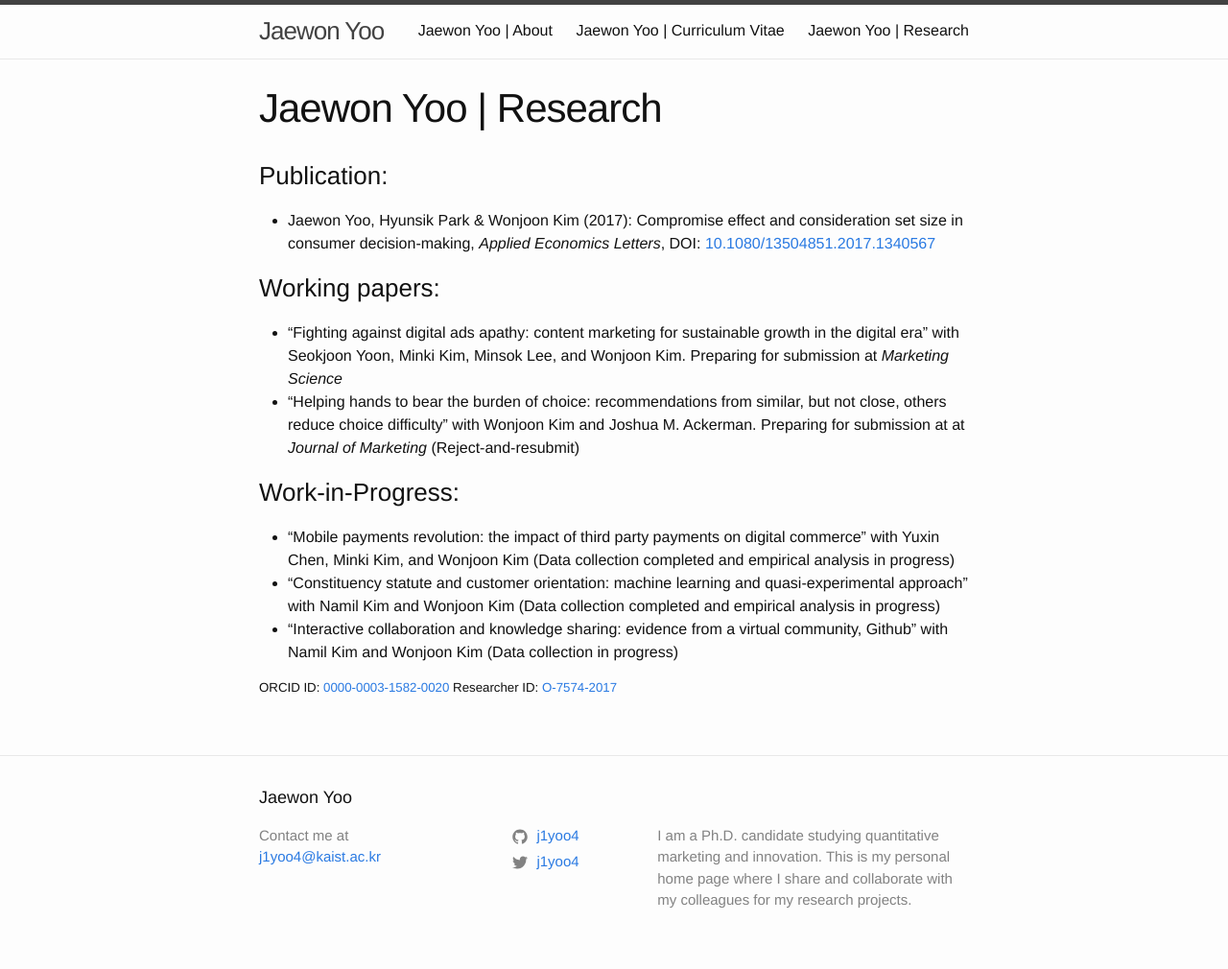
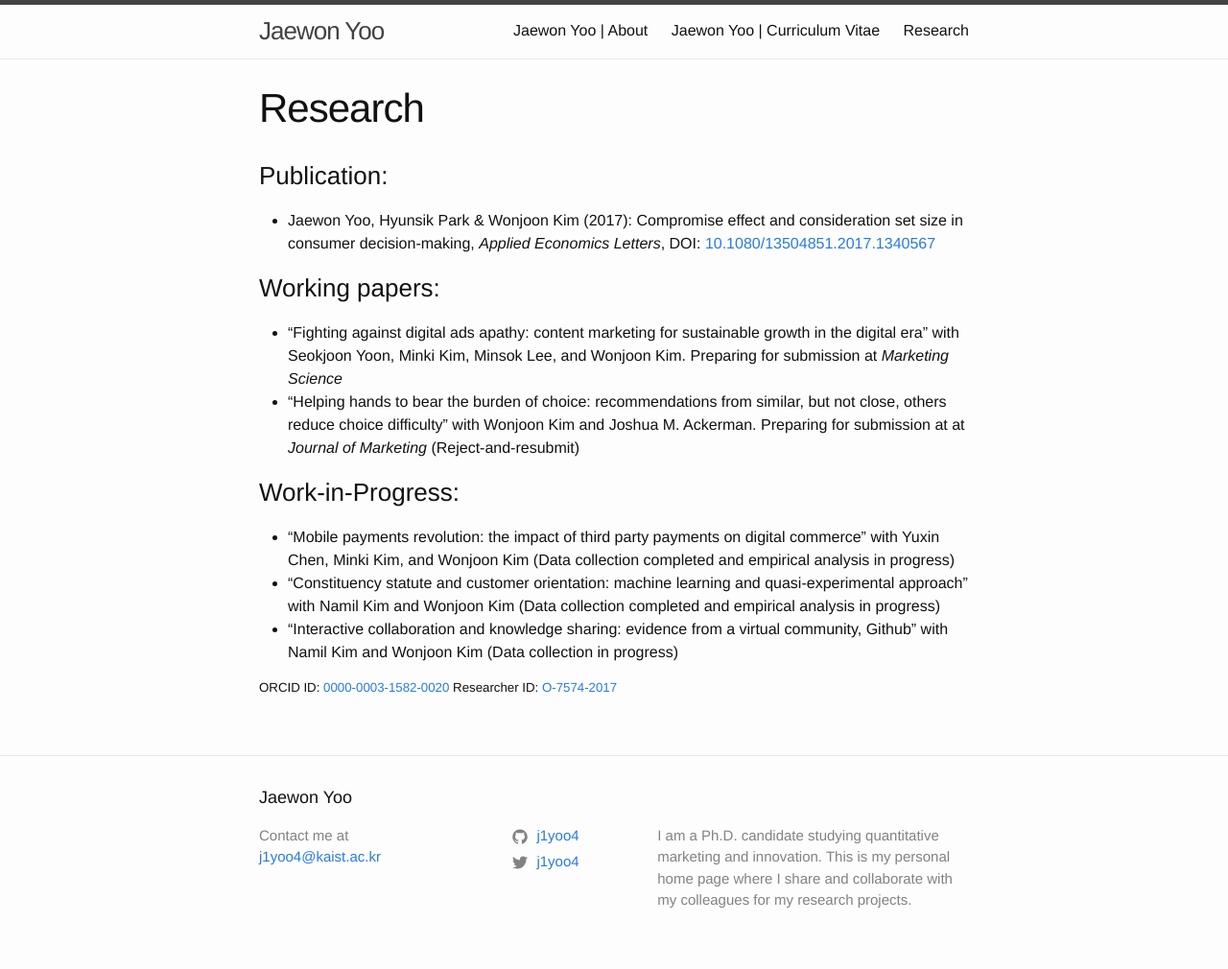
Before and after one commit to j1yoo/j1yoo.github.io, a Jekyll site: the page built from research.markdown, in a window 1280 px wide. Shown: the whole page at 96% size. Built offline with Jekyll 4.4.1, drawn with Linux system fonts in a browser that asks for light colours.

Commit message:
Update research.markdown

```diff
--- a/research.markdown
+++ b/research.markdown
@@ -1,7 +1,7 @@
 ---
 layout: page
-title: Jaewon Yoo | Research
-permalink: /research/
+title: Research
+permalink: /Jaewon Yoo | Research/
 ---
 
 ### Publication:
```
